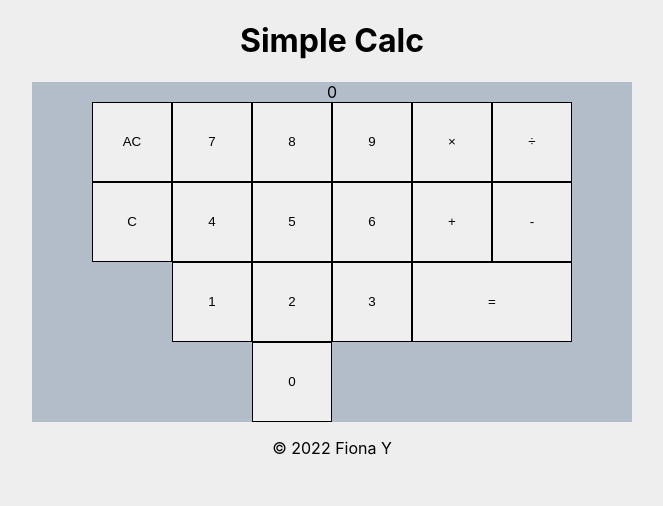
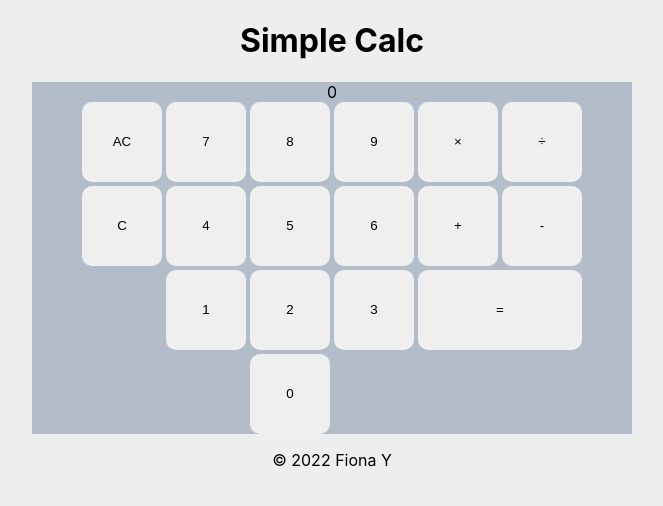
Before and after one commit to fyeung21/simple-calc, a React (Create React App) app: page / in a window 1280 px wide. Shown: the top 506 px of the page, without its empty margins (308-971 px from the left). Built offline with nearby package versions, Linux system fonts and the light colour scheme.

Commit message:
Light styling on buttons

```diff
--- a/src/scss/components/_button.scss
+++ b/src/scss/components/_button.scss
@@ -1,9 +1,11 @@
+@use '../variables' as *;
+
 .buttonsCont {
     display: grid;
     grid-template-columns: repeat(6, 5rem);
     grid-template-rows: repeat(4, 5rem);
-    // grid-auto-flow: column;
     justify-content: center;
+    gap: 0.25rem;
 
     .buttonCont {
         &:nth-child(2) {
@@ -47,10 +49,11 @@
         button {
             width: 100%;
             height: 100%;
-            border: 1px solid black;
+            border: none;
+            border-radius: 10px;
 
             &:hover {
-                background-color: lightblue;
+                background-color: $font-color-hover;
             }
         }
     }
```
